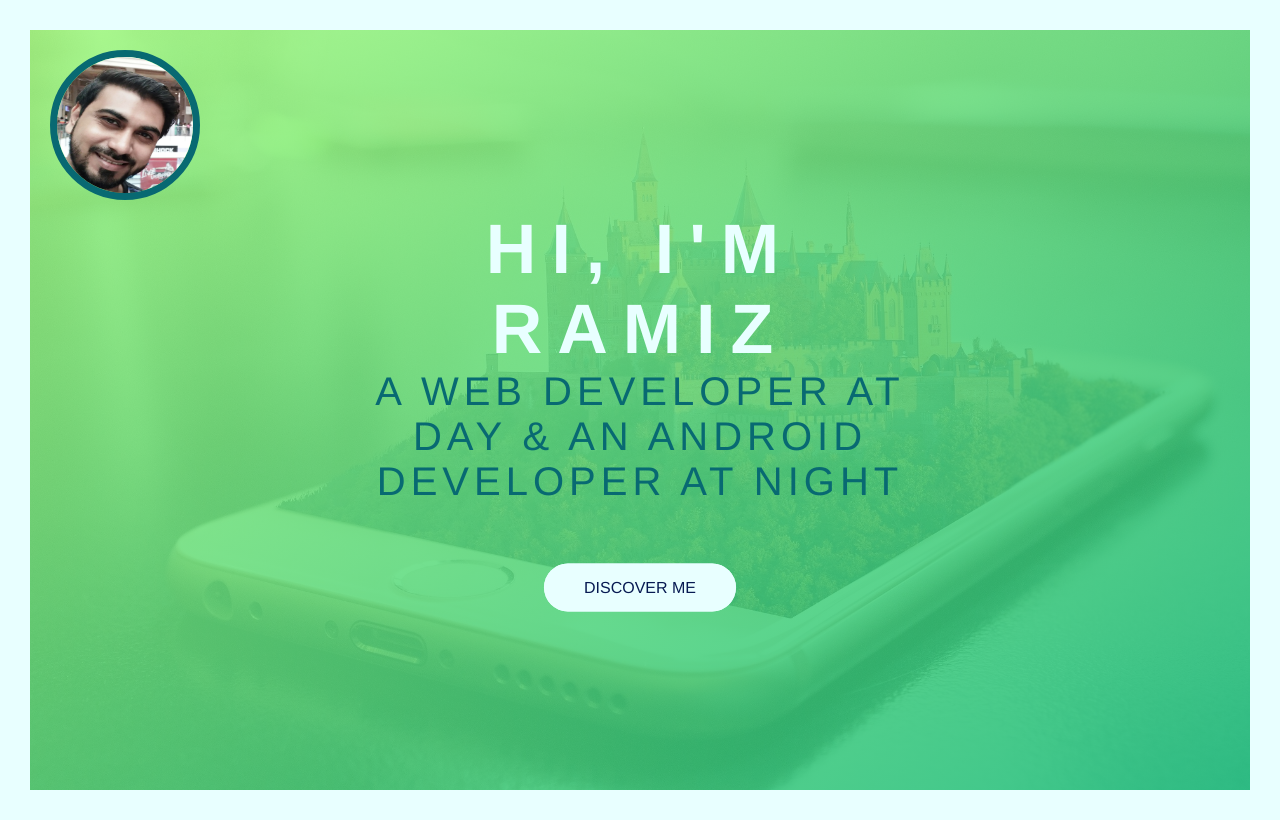
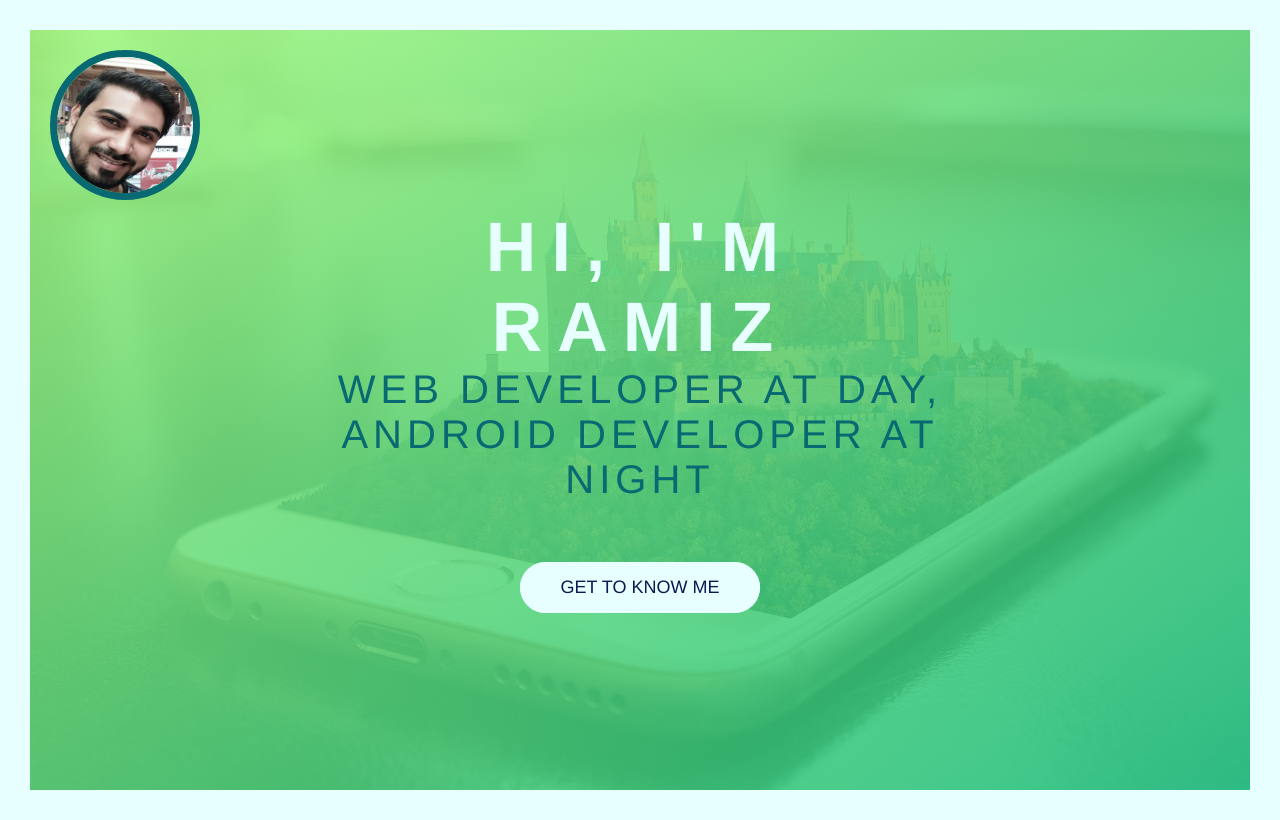
Before and after one commit to newagestriker/ramizprofile, a React (Create React App) app: page / in a window 1280 px wide. Built offline with nearby package versions, Linux system fonts and the light colour scheme.

Commit message:
Add sass

```diff
--- a/package.json
+++ b/package.json
@@ -35,5 +35,8 @@
       "last 1 firefox version",
       "last 1 safari version"
     ]
+  },
+  "devDependencies": {
+    "node-sass": "^4.14.1"
   }
 }
--- a/src/Pages/Home/Header.tsx
+++ b/src/Pages/Home/Header.tsx
@@ -12,9 +12,9 @@ const Header: React.FunctionComponent<HeaderProps> = () => {
             <div className='text-box'>
                 <h1 className='heading-primary'>
                     <span className='heading-primary-main'>Hi, I'm Ramiz</span>
-                    <span className='heading-primary-sub'>A Web Developer at day & an Android Developer at night</span>
+                    <span className='heading-primary-sub'>Web Developer at day, Android Developer at night</span>
                 </h1>
-                <a className='btn btn-white btn-animated' href='#'>Discover Me</a>
+                <a className='btn btn-white btn-animated' href='#'>Get to know me</a>
             </div>
         </div>
     </header>);
--- a/src/index.css
+++ b/src/index.css
@@ -7,23 +7,26 @@ COLORS
 #a7ff83
 #e8ffff
 */
-* {
+*,*::before,*::after {
   margin: 0;
   padding: 0;
-  box-sizing: border-box;
+  box-sizing: inherit;
+}
+html{
+  font-size: 62.5%;
 }
 body {
   font-family: "Ubuntu", "Helvetica Neue", sans-serif;
   font-weight: 400;
   color: #071a52;
-
+  box-sizing: border-box;
   background-color: #e8ffff;
 }
 
 .header {
   position: relative;
   height: 95vh;
-  margin: 30px;
+  margin: 3rem;
   background-image: linear-gradient(to right bottom, #a6ff83dc, #17b978dc),
     url("./images/smart-background.jpg");
   background-position: top;
@@ -31,12 +34,12 @@ body {
 }
 .circle-img {
   position: absolute;
-  top: 20px;
-  left: 20px;
+  top: 2rem;
+  left: 2rem;
   border-radius: 50%;
   border: 7px solid #086972;
-  width: 150px;
-  height: 150px;
+  width: 15rem;
+  height: 15rem;
   animation: appear 1s ease-out;
 }
 
@@ -46,20 +49,22 @@ body {
   top: 50%;
   left: 50%;
   transform: translate(-50%, -50%);
+  font-size: 1.8rem;
+  font-weight: 400;
 }
 
 .heading-primary {
   display: block;
   text-transform: uppercase;
   text-align: center;
-  margin-bottom: 60px;
+  margin-bottom: 6rem;
 }
 
 .heading-primary-main {
   color: #e8ffff;
   display: block;
-  font-size: 70px;
-  letter-spacing: 15px;
+  font-size: 7rem;
+  letter-spacing: 1.5rem;
   font-weight: 600;
   animation-name: moveInLeft;
   animation-duration: 1s;
@@ -69,9 +74,9 @@ body {
 .heading-primary-sub {
   color: #086972;
   display: block;
-  font-size: 40px;
+  font-size: 4rem;
   font-weight: 200;
-  letter-spacing: 5px;
+  letter-spacing: .5rem;
   animation-name: moveInRight;
   animation-duration: 1s;
   animation-timing-function: ease-out;
@@ -92,11 +97,11 @@ body {
 @keyframes moveInLeft {
   0% {
     opacity: 0;
-    transform: translateX(-100px);
+    transform: translateX(-10rem);
   }
 
   80% {
-    transform: translateX(10px);
+    transform: translateX(1rem);
   }
 
   100% {
@@ -108,11 +113,11 @@ body {
 @keyframes moveInRight {
   0% {
     opacity: 0;
-    transform: translateX(100px);
+    transform: translateX(10rem);
   }
 
   80% {
-    transform: translateX(-10px);
+    transform: translateX(-1rem);
   }
 
   100% {
@@ -125,7 +130,7 @@ body {
 @keyframes moveInBottom{
   0%{
     opacity: 0;
-    transform: translateY(60px);
+    transform: translateY(6rem);
   }
 
   100%{
@@ -138,21 +143,21 @@ body {
 .btn:visited {
   text-transform: uppercase;
   text-decoration: none;
-  padding: 15px 40px;
+  padding: 1.5rem 4rem;
   display: inline-block;
-  border-radius: 400px;
+  border-radius: 40rem;
   transition: all 0.2s;
   position: relative;
 }
 
 .btn:hover {
-  transform: translateY(-3px);
-  box-shadow: 0 10px 20px rgba(0, 0, 0, 0.2);
+  transform: translateY(-.3rem);
+  box-shadow: 0 1rem 2rem rgba(0, 0, 0, 0.2);
 }
 
 .btn:active {
-  transform: translateY(-1px);
-  box-shadow: 0 5px 10px rgba(0, 0, 0, 0.2);
+  transform: translateY(-.1rem);
+  box-shadow: 0 .5rem 1rem rgba(0, 0, 0, 0.2);
 }
 
 .btn-white {
@@ -165,7 +170,7 @@ body {
   width: 100%;
   height: 100%;
   display: inline-block;
-  border-radius: 400px;
+  border-radius: 40rem;
   position: absolute;
   top: 0;
   left: 0;
```
Also changed, not shown: 1 other file (tests, documents, lock files or other folders).
